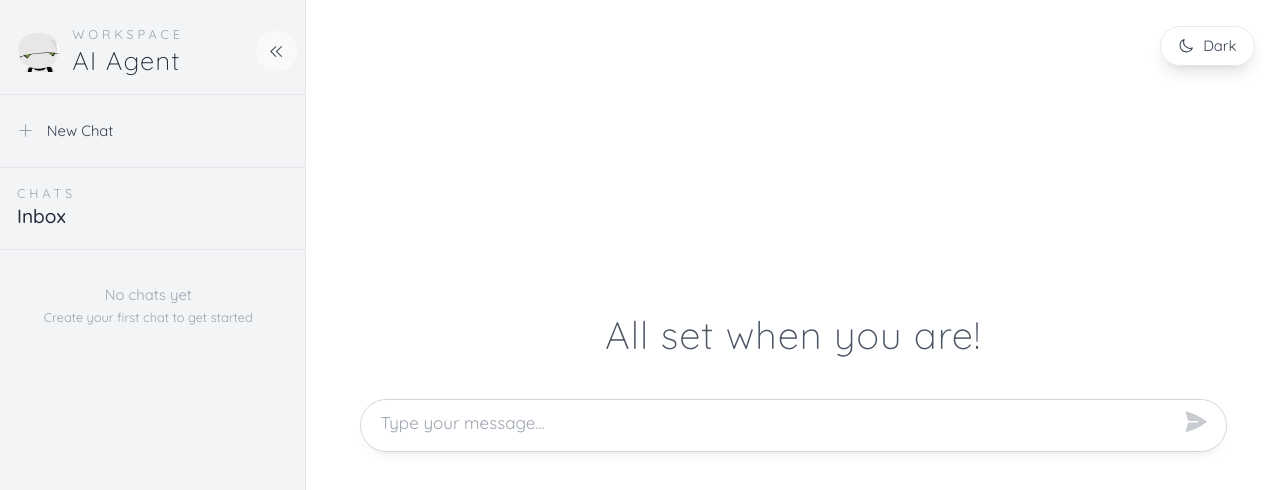
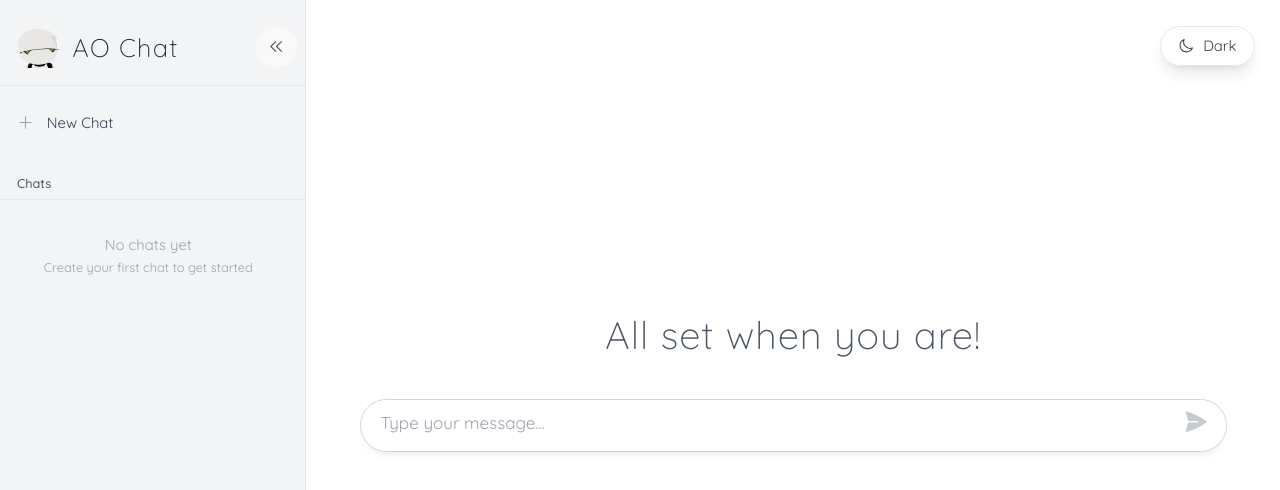
Before and after one commit to orsinialberto/ao-chat, a React (Vite) app: page / in a window 1280 px wide. Shown: the top 490 px of the page. Built offline with nearby package versions, Linux system fonts and the light colour scheme.

Commit message:
Update Sidebar component to change the displayed title from "AI Agent" to "AO Chat" and modify the "Inbox" header to "Chats" for improved clarity. Adjusted related test to reflect the updated title. This enhances the user interface and maintains consistency in the sidebar layout.

```diff
--- a/src/components/sidebar/Sidebar.tsx
+++ b/src/components/sidebar/Sidebar.tsx
@@ -86,7 +86,7 @@ export const Sidebar: React.FC<SidebarProps> = ({
           {isOpen ? (
             <>
               {/* Header & quick actions */}
-              <div className="pl-4 pr-6 pt-6 pb-4 border-b border-gray-200 dark:border-gray-700 space-y-4">
+              <div className="pl-4 pr-6 pt-6 pb-4 space-y-4">
                 <div className="flex items-center justify-between gap-3">
                   <button
                     onClick={handleHomeClick}
@@ -99,8 +99,7 @@ export const Sidebar: React.FC<SidebarProps> = ({
                       className="w-10 h-10 group-hover/logo:scale-105 transition-transform"
                     />
                     <div className="text-left">
-                      <p className="text-xs uppercase tracking-[0.3em] text-gray-400 dark:text-gray-500">Workspace</p>
-                      <span className="text-2xl font-light text-gray-800 dark:text-gray-100 tracking-wider whitespace-nowrap">AI Agent</span>
+                      <span className="text-2xl font-light text-gray-800 dark:text-gray-100 tracking-wider whitespace-nowrap">AO Chat</span>
                     </div>
                   </button>
 
@@ -138,9 +137,8 @@ export const Sidebar: React.FC<SidebarProps> = ({
               </div>
 
               {/* Chats Title */}
-              <div className="pl-4 pr-6 pt-4 pb-4 border-b border-gray-200 dark:border-gray-700">
-                <p className="text-xs uppercase tracking-[0.3em] text-gray-400 dark:text-gray-500">Chats</p>
-                <h1 className="text-lg font-medium text-gray-800 dark:text-gray-100">Inbox</h1>
+              <div className="pl-4 pr-6 pt-4 pb-1.5 border-b border-gray-200 dark:border-gray-700">
+                <p className="text-xs font-medium text-gray-600 dark:text-gray-400">Chats</p>
               </div>
             </>
           ) : (
```
Also changed, not shown: 1 other file (tests, documents, lock files or other folders).
